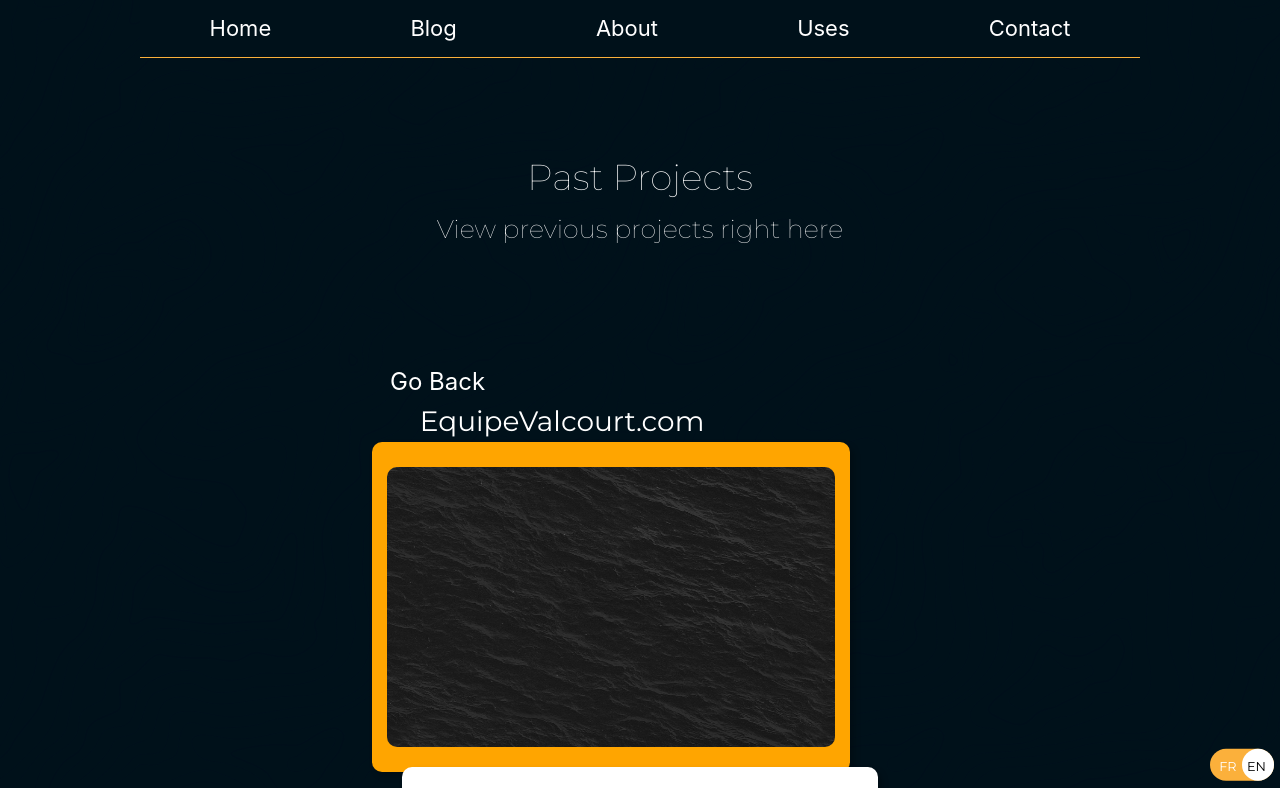
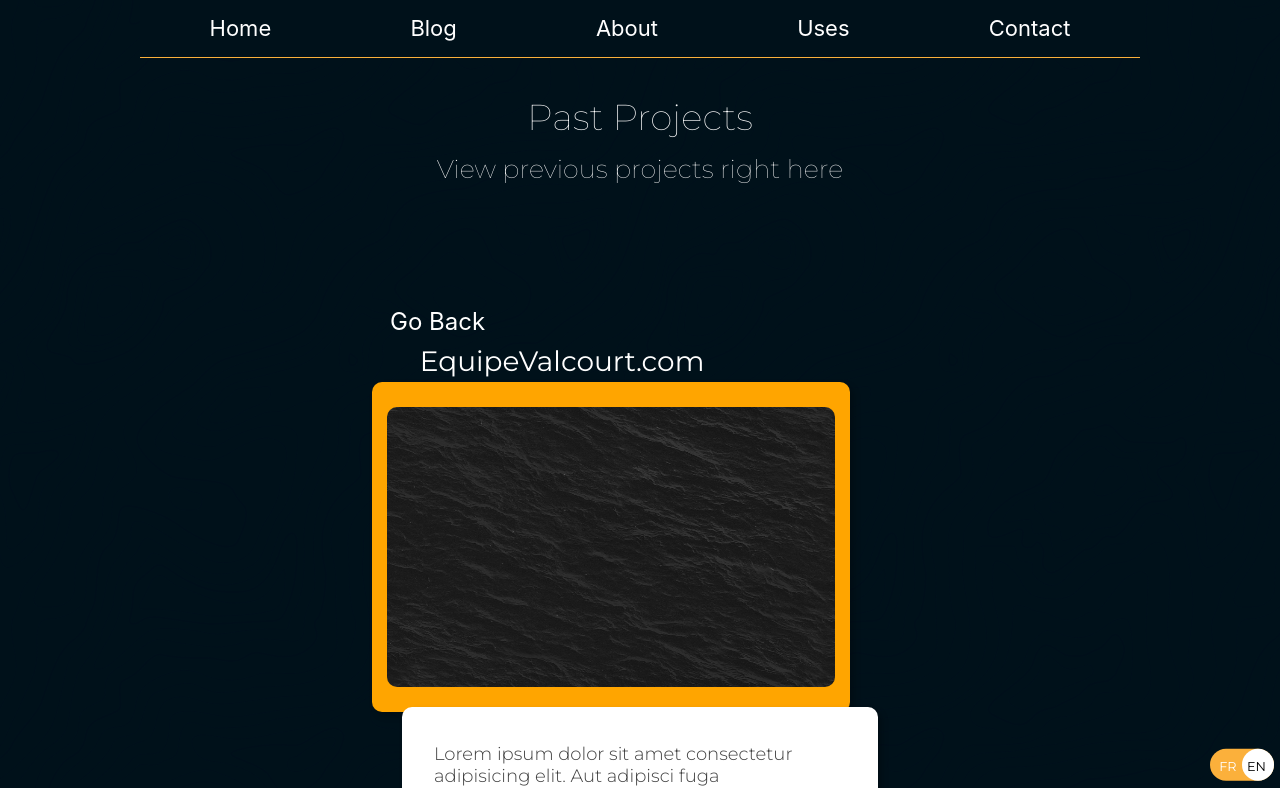
Before and after one commit to BiscuiTech/BiscuiT, a Next.js app: page /en/projects in a window 1280 px wide. Shown: the top 788 px of the page. Built offline with nearby package versions, Linux system fonts and the light colour scheme; a web font is replaced by a local one; what @tailwindcss/ui would draw is missing.

Commit message:
Moved Lang provider up the tree

```diff
--- a/public/sw.js
+++ b/public/sw.js
@@ -118,7 +118,7 @@ define("./sw.js",['./workbox-b90066a8'], function (workbox) { 'use strict';
     "revision": "9d11ea7095b60a828f2db49ed1004ade"
   }, {
     "url": "/_next/static/runtime/webpack.js",
-    "revision": "6a61dfbe0ae976fb29cd9e31357d13d1"
+    "revision": "16e25693b65f2e1198d8268e9a354bb9"
   }], {
     "ignoreURLParametersMatching": [/ts/]
   });
--- a/src/components/Layout.tsx
+++ b/src/components/Layout.tsx
@@ -44,6 +44,7 @@ const Content = styled(motion.main)`
   @media (min-width: ${(props) => `${props.theme.layout.contentWidth}px`}) {
     /*     width: 100%; */
     padding-top: 60px;
+    margin-top: unset;
   }
 `;
 
--- a/src/lib/useOpenGraph.ts
+++ b/src/lib/useOpenGraph.ts
@@ -10,12 +10,12 @@ export default function (post?) {
     type: t("ogType"),
     image: t("ogImage"),
     url: `${process.env.NOW_URL || defaultOGURL}${router.asPath}`,
-    audio: t("ogAudio"),
+    // audio: t("ogAudio"),
     description: post?.excerpt || t("ogDescription"),
     determiner: t("ogDeterminer"),
     locale: locale,
     localeAlternate: t("ogLocaleAlternate"),
     siteName: t("ogSiteName"),
-    video: t("ogVideo"),
+    // video: t("ogVideo"),
   };
 }
--- a/src/pages/[lang]/about.tsx
+++ b/src/pages/[lang]/about.tsx
@@ -16,7 +16,6 @@ const AboutPage: NextPage<{ localization: Localization; cv: any }> = ({
   localization,
   cv,
 }) => (
-  <LanguageProvider localization={localization}>
   <Layout
     title="Biscui.Tech"
     description="Biscui.Tech Home page"
@@ -25,7 +24,6 @@ const AboutPage: NextPage<{ localization: Localization; cv: any }> = ({
     <About />
     {/* <CurriculumVitae cv={cv} /> */}
   </Layout>
-  </LanguageProvider>
 );
 
 export const getStaticProps: GetStaticProps = async (ctx) => {
--- a/src/pages/[lang]/blog/[pid].tsx
+++ b/src/pages/[lang]/blog/[pid].tsx
@@ -14,7 +14,7 @@ import useOpenGraph from "../../../lib/useOpenGraph";
 import Head from "next/head";
 import useTranslation from "../../../hooks/useTranslation";
 
-const BlogPostPage = ({ localization, post, morePosts, preview }) => {
+const BlogPostPage = ({ post, morePosts, preview }) => {
   const { locale } = useTranslation();
   const router = useRouter();
   const currentPost = getCurrentPost(post, locale);
@@ -22,7 +22,6 @@ const BlogPostPage = ({ localization, post, morePosts, preview }) => {
     return <ErrorPage statusCode={404} />;
   }
   return (
-    <LanguageProvider localization={localization}>
     <Layout
       title={currentPost.title}
       description="Biscui.Tech Home page"
@@ -44,7 +43,6 @@ const BlogPostPage = ({ localization, post, morePosts, preview }) => {
         morePosts={morePosts}
       />
     </Layout>
-    </LanguageProvider>
   );
 };
 
--- a/src/pages/[lang]/blog/index.tsx
+++ b/src/pages/[lang]/blog/index.tsx
@@ -21,7 +21,6 @@ const BlogIndexPage: NextPage<{
    */
   const publishedPosts = (arr) => arr.filter((el) => el.published == "true");
   return (
-    <LanguageProvider localization={localization}>
     <Layout
       title="Biscui.Tech"
       description="Biscui.Tech Home page"
@@ -29,7 +28,6 @@ const BlogIndexPage: NextPage<{
     >
       <BlogList posts={preview ? posts || [] : publishedPosts(posts)} />
     </Layout>
-    </LanguageProvider>
   );
 };
 
--- a/src/pages/[lang]/contact.tsx
+++ b/src/pages/[lang]/contact.tsx
@@ -15,7 +15,6 @@ import useOpenGraph from "../../lib/useOpenGraph";
 const ContactPage: NextPage<{ localization: Localization }> = ({
   localization,
 }) => (
-  <LanguageProvider localization={localization}>
   <Layout
     title="Biscui.Tech"
     description="Biscui.Tech Home page"
@@ -23,7 +22,6 @@ const ContactPage: NextPage<{ localization: Localization }> = ({
   >
     <Contact />
   </Layout>
-  </LanguageProvider>
 );
 
 export const getStaticProps: GetStaticProps = async (ctx) => {
--- a/src/pages/[lang]/index.tsx
+++ b/src/pages/[lang]/index.tsx
@@ -17,7 +17,6 @@ const IndexPage: NextPage<{
 }> = ({ localization, posts, preview = false }) => {
   const publishedPost = (arr) => arr.filter((el) => el.published == "true");
   return (
-    <LanguageProvider localization={localization}>
     <Layout
       title="Biscui.Tech"
       description="Biscui.Tech Home page"
@@ -25,7 +24,6 @@ const IndexPage: NextPage<{
     >
       <Home post={preview ? posts[0] : publishedPost(posts)[0]} />
     </Layout>
-    </LanguageProvider>
   );
 };
 
--- a/src/pages/[lang]/projects.tsx
+++ b/src/pages/[lang]/projects.tsx
@@ -1,26 +1,30 @@
-import React from 'react';
-import Layout from '../../components/Layout';
-import Projects from '../../components/Projects';
-import { GetStaticProps, GetStaticPaths, NextPage } from 'next';
-import { LanguageProvider, getLocalizationProps } from '../../context/LanguageContext';
-import { Localization } from '../../translations/types';
-import useOpenGraph from '../../lib/useOpenGraph';
+import React from "react";
+import Layout from "../../components/Layout";
+import Projects from "../../components/Projects";
+import { GetStaticProps, GetStaticPaths, NextPage } from "next";
+import {
+  LanguageProvider,
+  getLocalizationProps,
+} from "../../context/LanguageContext";
+import { Localization } from "../../translations/types";
+import useOpenGraph from "../../lib/useOpenGraph";
 
-const ProjectsPage: NextPage<{ localization: Localization }> = ({ localization }) => {
+const ProjectsPage: NextPage<{ localization: Localization }> = ({
+  localization,
+}) => {
   return (
-    <LanguageProvider localization={localization}>
-      <Layout
-        title="Biscui.Tech"
-        description="Biscui.Tech Home page"
-        og={useOpenGraph()}      >
-        <Projects />
-      </Layout>
-    </LanguageProvider>
-  )
+    <Layout
+      title="Biscui.Tech"
+      description="Biscui.Tech Home page"
+      og={useOpenGraph()}
+    >
+      <Projects />
+    </Layout>
+  );
 };
 
 export const getStaticProps: GetStaticProps = async (ctx) => {
-  const localization = getLocalizationProps(ctx, 'projects');
+  const localization = getLocalizationProps(ctx, "projects");
   return {
     props: {
       localization,
--- a/src/pages/[lang]/uses.tsx
+++ b/src/pages/[lang]/uses.tsx
@@ -16,7 +16,6 @@ const UsesPage: NextPage<{ localization: Localization }> = ({
   const { t, locale } = useTranslation();
   const router = useRouter();
   return (
-    <LanguageProvider localization={localization}>
     <Layout
       title="Biscui.Tech"
       description="Biscui.Tech Home page"
@@ -24,7 +23,6 @@ const UsesPage: NextPage<{ localization: Localization }> = ({
     >
       <Uses />
     </Layout>
-    </LanguageProvider>
   );
 };
 
--- a/src/pages/_app.tsx
+++ b/src/pages/_app.tsx
@@ -13,6 +13,7 @@ import "../styles/index.css";
 import * as gtag from "../lib/gtag";
 import Router from "next/router";
 import { AlertProvider } from "../context/AlertContext";
+import { LanguageProvider } from "../context/LanguageContext";
 process.env.NODE_ENV === "production"
   ? Router.events.on("routeChangeComplete", (url) => gtag.pageview(url))
   : null;
@@ -53,12 +54,15 @@ class MyApp extends App {
     // @ts-ignore
     const { err } = this.props;
     const modifiedPageProps = { ...pageProps, err };
+    console.log(pageProps.localization);
 
     return (
       <ThemeProvider theme={theme}>
         <AlertProvider>
           <AnimatePresence exitBeforeEnter onExitComplete={handleExitComplete}>
-            <Component {...modifiedPageProps} key={router.route} />
+            <LanguageProvider localization={pageProps.localization}>
+              <Component {...modifiedPageProps} key={router.route} />
+            </LanguageProvider>
           </AnimatePresence>
         </AlertProvider>
       </ThemeProvider>
```
Also changed, not shown: src/pages/[lang]/archives.tsx (+17 -16 lines), 1 other file (tests, documents, lock files or other folders). Lines whose indentation alone changed are shown as unchanged.
